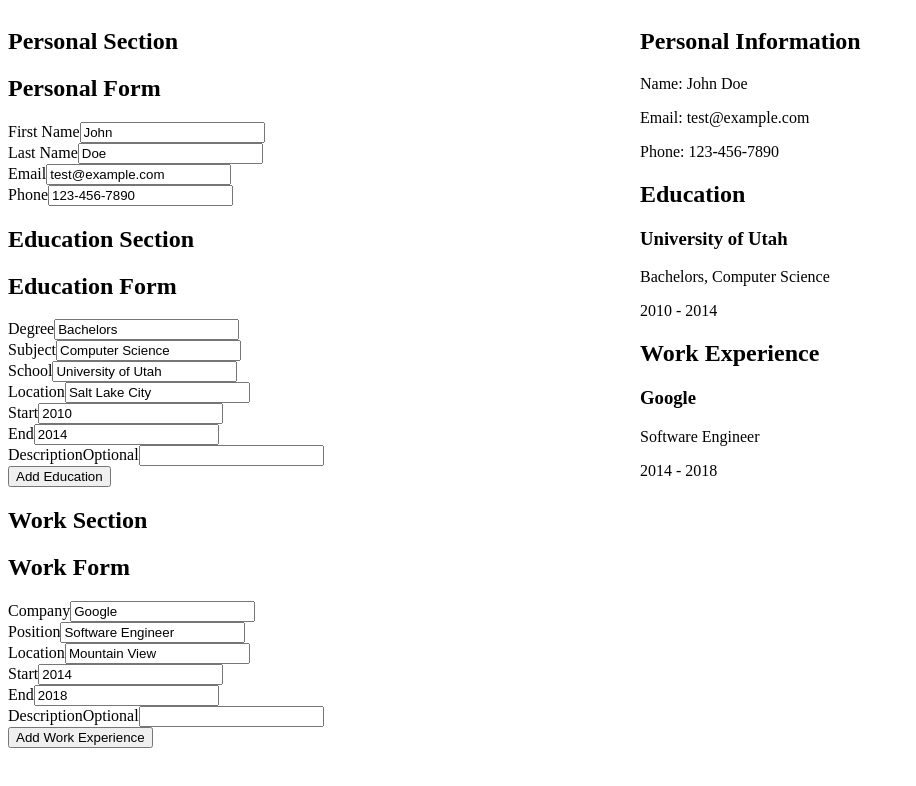
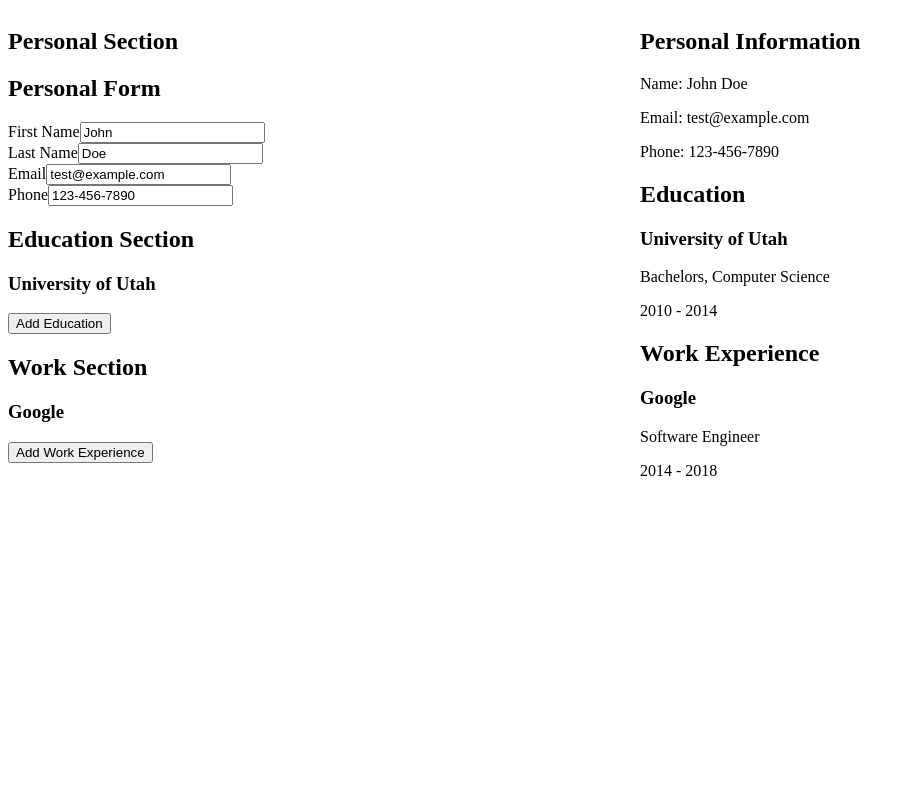
Before and after one commit to Asartea/odin-cv-v2, a React (Vite) app: page / in a window 1280 px wide. Shown: the top 786 px of the page, without its empty margins (0-916 px from the left). Built offline with nearby package versions, Linux system fonts and the light colour scheme.

Commit message:
Allow collapsing forms

```diff
--- a/src/App.tsx
+++ b/src/App.tsx
@@ -19,9 +19,7 @@ type EducationData = {
     end: string;
     subject: string;
     description: string;
-};
-type EducationDataSection = {
-    [key: string]: EducationData;
+    collapsed: boolean;
 };
 
 type WorkExperienceData = {
@@ -31,20 +29,34 @@ type WorkExperienceData = {
     start: string;
     end: string;
     description: string;
+    collapsed: boolean;
 };
 
-type WorkExperienceDataSection = {
-    [key: string]: WorkExperienceData;
+type Section<T> = {
+    [key: string]: T;
 };
 
+type WorkExperienceDataSection = Section<WorkExperienceData>;
+
+type EducationDataSection = Section<EducationData>;
+
+type DataSection =
+    | { type: "personal"; data: PersonalData }
+    | { type: "education"; data: EducationDataSection }
+    | { type: "work-experience"; data: WorkExperienceDataSection };
+
+type Data =
+    | { type: "education"; data: EducationData }
+    | { type: "work-experience"; data: WorkExperienceData };
+
 function App() {
-    const [personalData, setPersonalData] = useState({
+    const [personalData, setPersonalData] = useState<PersonalData>({
         firstName: "John",
         lastName: "Doe",
         email: "test@example.com",
         phone: "123-456-7890",
     });
-    const [educationData, setEducationData] = useState({
+    const [educationData, setEducationData] = useState<EducationDataSection>({
         [crypto.randomUUID()]: {
             degree: "Bachelors",
             school: "University of Utah",
@@ -53,9 +65,11 @@ function App() {
             end: "2014",
             subject: "Computer Science",
             description: "",
+            collapsed: true,
         },
     });
-    const [workExperienceData, setWorkExperienceData] = useState({
+    const [workExperienceData, setWorkExperienceData] =
+        useState<WorkExperienceDataSection>({
             [crypto.randomUUID()]: {
                 company: "Google",
                 position: "Software Engineer",
@@ -63,6 +77,7 @@ function App() {
                 start: "2014",
                 end: "2018",
                 description: "",
+                collapsed: true,
             },
         });
 
@@ -75,6 +90,7 @@ function App() {
                 handlePersonalDataChange={handlePersonalDataChange}
                 handleSectionChange={handleSectionChange}
                 addSection={addSection}
+                onCollapse={toggleCollapsed}
             />
             <PreviewColumn
                 personalData={personalData}
@@ -84,7 +100,9 @@ function App() {
         </div>
     );
 
-    function handlePersonalDataChange(e: React.ChangeEvent<HTMLInputElement>) {
+    function handlePersonalDataChange(
+        e: React.ChangeEvent<HTMLInputElement | HTMLTextAreaElement>,
+    ) {
         e.preventDefault();
         const key = e.target.id as keyof typeof personalData;
         const data = structuredClone(personalData);
@@ -92,7 +110,9 @@ function App() {
         setPersonalData(data);
     }
 
-    function handleSectionChange(e: React.ChangeEvent<HTMLInputElement>) {
+    function handleSectionChange(
+        e: React.ChangeEvent<HTMLInputElement | HTMLTextAreaElement>,
+    ) {
         e.preventDefault();
         const formElement = e.target.closest("form");
         if (!formElement) {
@@ -104,6 +124,9 @@ function App() {
         if (type === "education") {
             const newEducationData = structuredClone(educationData[key]);
             const data_key = e.target.id as keyof typeof newEducationData;
+            if (data_key == "collapsed") {
+                return;
+            }
             newEducationData[data_key] = e.target.value;
             setEducationData({
                 ...educationData,
@@ -114,6 +137,9 @@ function App() {
                 workExperienceData[key],
             );
             const data_key = e.target.id as keyof typeof newWorkExperienceData;
+            if (data_key == "collapsed") {
+                return;
+            }
             newWorkExperienceData[data_key] = e.target.value;
             setWorkExperienceData({
                 ...workExperienceData,
@@ -123,14 +149,14 @@ function App() {
         }
     }
 
-    function somethingIHateReact() {
-        console.log("God I hate it here");
-    }
-
     function addSection(type: string) {
         if (type === "education") {
+            const newEducationData = collapseAllInSection(
+                structuredClone(educationData),
+            ) as EducationDataSection;
+
             setEducationData({
-                ...educationData,
+                ...newEducationData,
                 [crypto.randomUUID()]: {
                     degree: "",
                     school: "",
@@ -139,11 +165,15 @@ function App() {
                     end: "",
                     subject: "",
                     description: "",
+                    collapsed: false,
                 },
             });
         } else if (type === "work-experience") {
+            const newWorkExperienceData = collapseAllInSection(
+                structuredClone(workExperienceData),
+            ) as WorkExperienceDataSection;
             setWorkExperienceData({
-                ...workExperienceData,
+                ...newWorkExperienceData,
                 [crypto.randomUUID()]: {
                     company: "",
                     position: "",
@@ -151,8 +181,45 @@ function App() {
                     start: "",
                     end: "",
                     description: "",
+                    collapsed: false,
                 },
             });
+        }
+    }
+
+    function collapseAllInSection(
+        section: EducationDataSection | WorkExperienceDataSection,
+    ) {
+        for (const value of Object.values(section)) {
+            value.collapsed = true;
+        }
+        return section;
+    }
+
+    function toggleCollapsed(e: React.MouseEvent<HTMLElement>) {
+        e.preventDefault();
+        if (e.target instanceof HTMLInputElement) {
+            return;
+        }
+        const { type, key } = e.currentTarget.dataset;
+        if (!type || !key) {
+            console.error("Could not find type or key");
+            return;
+        }
+        if (type === "education") {
+            const oldValue = educationData[key].collapsed;
+            const newEducationDataSection = collapseAllInSection(
+                structuredClone(educationData),
+            ) as EducationDataSection;
+            newEducationDataSection[key].collapsed = !oldValue;
+            setEducationData(newEducationDataSection);
+        } else if (type === "work-experience") {
+            const oldValue = workExperienceData[key].collapsed;
+            const newWorkExperienceDataSection = collapseAllInSection(
+                structuredClone(workExperienceData),
+            ) as WorkExperienceDataSection;
+            newWorkExperienceDataSection[key].collapsed = !oldValue;
+            setWorkExperienceData(newWorkExperienceDataSection);
         }
     }
 }
@@ -164,4 +231,6 @@ export {
     EducationDataSection,
     WorkExperienceData,
     WorkExperienceDataSection,
+    DataSection,
+    Data,
 };
--- /dev/null
+++ b/src/components/CollapsedForm.tsx
@@ -0,0 +1,26 @@
+import { Data } from "../App";
+
+type CollapsedFormProps = {
+    data: Data;
+    dataKey: string;
+    onClick: (e: React.MouseEvent<HTMLElement>) => void;
+};
+
+function CollapsedForm({ data, dataKey, onClick }: CollapsedFormProps) {
+    return (
+        <div
+            className="collapsed-form"
+            data-key={dataKey}
+            data-type={data.type}
+            onClick={onClick}
+        >
+            {data.type === "education" ? (
+                <h3>{data.data.school}</h3>
+            ) : data.type === "work-experience" ? (
+                <h3>{data.data.company}</h3>
+            ) : null}
+        </div>
+    );
+}
+
+export default CollapsedForm;
--- a/src/components/InputColumn.tsx
+++ b/src/components/InputColumn.tsx
@@ -11,8 +11,13 @@ type InputColumnProps = {
     personalData: PersonalData;
     educationData: EducationDataSection;
     workExperienceData: WorkExperienceDataSection;
-    handlePersonalDataChange: (e: React.ChangeEvent<HTMLInputElement>) => void;
-    handleSectionChange: (e: React.ChangeEvent<HTMLInputElement>) => void;
+    handlePersonalDataChange: (
+        e: React.ChangeEvent<HTMLInputElement | HTMLTextAreaElement>,
+    ) => void;
+    handleSectionChange: (
+        e: React.ChangeEvent<HTMLInputElement | HTMLTextAreaElement>,
+    ) => void;
+    onCollapse: (e: React.MouseEvent<HTMLElement>) => void;
     addSection: (type: string) => void;
 };
 
@@ -24,6 +29,7 @@ function InputColumn(props: InputColumnProps) {
         handlePersonalDataChange,
         handleSectionChange,
         addSection,
+        onCollapse,
     } = props;
 
     return (
@@ -35,11 +41,13 @@ function InputColumn(props: InputColumnProps) {
             <EducationSection
                 educations={educationData}
                 onChange={handleSectionChange}
+                onCollapse={onCollapse}
                 addSection={addSection}
             />
             <WorkSection
                 experiences={workExperienceData}
                 onChange={handleSectionChange}
+                onCollapse={onCollapse}
                 addSection={addSection}
             />
         </div>
--- a/src/components/education/Education.tsx
+++ b/src/components/education/Education.tsx
@@ -1,27 +1,41 @@
 import EducationForm from "./EducationForm";
 import Button from "../../Button";
+import CollapsedForm from "../CollapsedForm";
 
 import { EducationDataSection } from "../../App";
 
 type EducationSectionProps = {
     educations: EducationDataSection;
-    onChange: (e: React.ChangeEvent<HTMLInputElement>) => void;
+    onChange: (
+        e: React.ChangeEvent<HTMLInputElement | HTMLTextAreaElement>,
+    ) => void;
+    onCollapse: (e: React.MouseEvent<HTMLElement>) => void;
     addSection: (section: string) => void;
 };
 function EducationSection(props: EducationSectionProps) {
-    const { educations, onChange, addSection } = props;
+    const { educations, onChange, onCollapse, addSection } = props;
 
     return (
         <div>
             <h2>Education Section</h2>
-            {Object.entries(educations).map(([key, value]) => (
+            {Object.entries(educations).map(([key, value]) =>
+                value.collapsed ? (
+                    <CollapsedForm
+                        key={key}
+                        dataKey={key}
+                        data={{ type: "education", data: value }}
+                        onClick={onCollapse}
+                    />
+                ) : (
                     <EducationForm
                         key={key}
                         id={key}
                         data={value}
                         onChange={onChange}
+                        onCollapse={onCollapse}
                     />
-            ))}
+                ),
+            )}
             <Button
                 onClick={() => addSection("education")}
                 text="Add Education"
--- a/src/components/education/EducationForm.tsx
+++ b/src/components/education/EducationForm.tsx
@@ -4,17 +4,24 @@ import InputGroup from "../InputGroup";
 type EducationFormProps = {
     data: EducationData;
     id: string;
-    onChange: (e: React.ChangeEvent<HTMLInputElement>) => void;
+    onChange: (
+        e: React.ChangeEvent<HTMLInputElement | HTMLTextAreaElement>,
+    ) => void;
+    onCollapse: (e: React.MouseEvent<HTMLElement>) => void;
 };
 function EducationForm(props: EducationFormProps) {
     const { degree, subject, school, location, start, end, description } =
         props.data;
-    const { id, onChange } = props;
+    const { id, onChange, onCollapse } = props;
 
     return (
         <div>
-            <h2>Education Form</h2>
-            <form id={id} data-type="education">
+            <form
+                id={id}
+                data-type="education"
+                data-key={id}
+                onClick={onCollapse}
+            >
                 <InputGroup
                     id="degree"
                     labelText="Degree"
--- a/src/components/personal/Personal.tsx
+++ b/src/components/personal/Personal.tsx
@@ -3,7 +3,9 @@ import PersonalForm from "./PersonalForm.js";
 
 type PersonalSectionProps = {
     personal: PersonalData;
-    onChange: (e: React.ChangeEvent<HTMLInputElement>) => void;
+    onChange: (
+        e: React.ChangeEvent<HTMLInputElement | HTMLTextAreaElement>,
+    ) => void;
 };
 function PersonalSection(props: PersonalSectionProps) {
     const { personal, onChange } = props;
--- a/src/components/personal/PersonalForm.tsx
+++ b/src/components/personal/PersonalForm.tsx
@@ -4,7 +4,9 @@ import { PersonalData } from "../../App.js";
 type PersonalFormProps = {
     data: PersonalData;
     id: string;
-    onChange: (e: React.ChangeEvent<HTMLInputElement>) => void;
+    onChange: (
+        e: React.ChangeEvent<HTMLInputElement | HTMLTextAreaElement>,
+    ) => void;
 };
 function PersonalForm(props: PersonalFormProps) {
     const { firstName, lastName, email, phone } = props.data;
--- a/src/components/work/Work.tsx
+++ b/src/components/work/Work.tsx
@@ -1,19 +1,43 @@
 import WorkForm from "./WorkForm";
 import Button from "../../Button";
+import CollapsedForm from "../CollapsedForm";
 import { WorkExperienceDataSection } from "../../App";
 
 type WorkSectionProps = {
     experiences: WorkExperienceDataSection;
-    onChange: (e: React.ChangeEvent<HTMLInputElement>) => void;
+    onChange: (
+        e: React.ChangeEvent<HTMLInputElement | HTMLTextAreaElement>,
+    ) => void;
+    onCollapse: (e: React.MouseEvent<HTMLElement>) => void;
     addSection: (section: string) => void;
 };
-function WorkSection({ experiences, onChange, addSection }: WorkSectionProps) {
+function WorkSection({
+    experiences,
+    onChange,
+    onCollapse,
+    addSection,
+}: WorkSectionProps) {
     return (
         <div>
             <h2>Work Section</h2>
-            {Object.entries(experiences).map(([key, value]) => (
-                <WorkForm key={key} id={key} data={value} onChange={onChange} />
-            ))}
+            {Object.entries(experiences).map(([key, value]) =>
+                value.collapsed ? (
+                    <CollapsedForm
+                        key={key}
+                        dataKey={key}
+                        data={{ type: "work-experience", data: value }}
+                        onClick={onCollapse}
+                    />
+                ) : (
+                    <WorkForm
+                        key={key}
+                        id={key}
+                        data={value}
+                        onChange={onChange}
+                        onCollapse={onCollapse}
+                    />
+                ),
+            )}
             <Button
                 onClick={() => addSection("work-experience")}
                 text={"Add Work Experience"}
--- a/src/components/work/WorkForm.tsx
+++ b/src/components/work/WorkForm.tsx
@@ -4,17 +4,24 @@ import InputGroup from "../InputGroup";
 type WorkFormProps = {
     data: WorkExperienceData;
     id: string;
-    onChange: (e: React.ChangeEvent<HTMLInputElement>) => void;
+    onChange: (
+        e: React.ChangeEvent<HTMLInputElement | HTMLTextAreaElement>,
+    ) => void;
+    onCollapse: (e: React.MouseEvent<HTMLElement>) => void;
 };
 
 function WorkForm(props: WorkFormProps) {
     const { company, position, location, start, end } = props.data;
-    const { id, onChange } = props;
+    const { id, onChange, onCollapse } = props;
 
     return (
         <div>
-            <h2>Work Form</h2>
-            <form id={id} data-type="work-experience">
+            <form
+                id={id}
+                data-type="work-experience"
+                data-key={id}
+                onClick={onCollapse}
+            >
                 <InputGroup
                     id="company"
                     labelText="Company"
```
Lines whose indentation alone changed are shown as unchanged.
